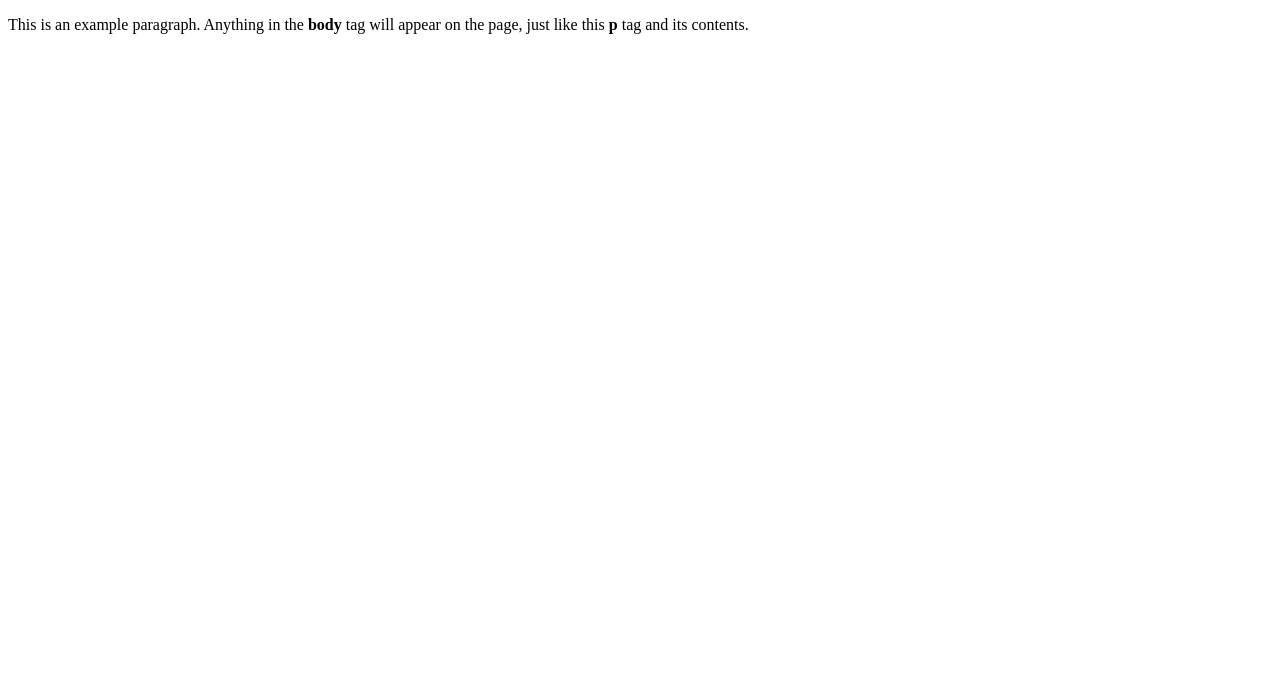
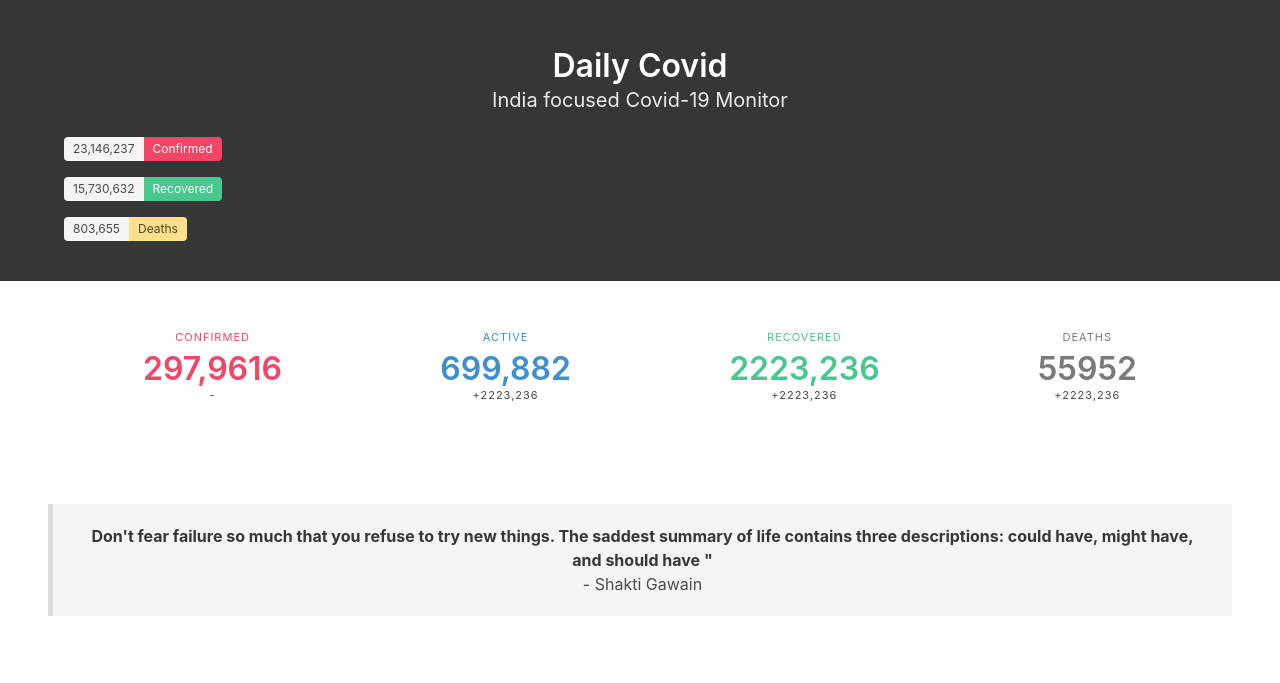
Before and after one commit to varunlakshmaiah/dailycovid.in, a website: page public/index.html in a window 1280 px wide. Drawn offline with nearby package versions, Linux system fonts and the light colour scheme.

Commit message:
ADD Body

```diff
--- a/api.js
+++ b/api.js
@@ -45,7 +45,7 @@ router.get('/covid/stats',(req,res)=>{
 })
 
 
-router.get('/quotes/qod',(req,res)=>{
+router.get('/quotes/random',(req,res)=>{
   let data =  quotes[Math.floor(Math.random() * quotes.length)];
   res.json({status:"success",data})
 })
--- a/public/index.html
+++ b/public/index.html
@@ -1,9 +1,91 @@
-<!doctype html>
+<!DOCTYPE html>
 <html>
-  <head>
-    <title>Co</title>
-  </head>
-  <body>
-    <p>This is an example paragraph. Anything in the <strong>body</strong> tag will appear on the page, just like this <strong>p</strong> tag and its contents.</p>
-  </body>
+
+<head>
+  <meta charset="utf-8">
+  <meta name="viewport" content="width=device-width, initial-scale=1">
+  <title>Hello Bulma!</title>
+  <link rel="stylesheet" href="https://cdn.jsdelivr.net/npm/bulma@0.9.0/css/bulma.min.css">
+</head>
+
+<body>
+  <section class="hero is-dark">
+    <div class="hero-body has-text-centered">
+      <div class="container">
+        <h1 class="title ">
+          Daily Covid
+        </h1>
+        <h2 class="subtitle">
+          India focused Covid-19 Monitor
+        </h2>
+        <div class="tags">
+          <div class="tags has-addons">
+            <span class="tag">23,146,237</span>
+            <span class="tag is-danger">Confirmed</span>
+          </div>
+        </div>
+        <div class="tags">
+          <div class="tags has-addons">
+            <span class="tag">15,730,632</span>
+            <span class="tag is-success">Recovered</span>
+          </div>
+        </div>
+        <div class="tags">
+          <div class="tags has-addons">
+            <span class="tag">803,655</span>
+            <span class="tag is-warning">Deaths</span>
+          </div>
+        </div>
+      </div>
+  </section>
+  <section class="section">
+    <div class="container">
+
+      <nav class="level">
+        <div class="level-item has-text-centered">
+          <div>
+            <p class="heading has-text-danger">Confirmed</p>
+            <p class="title has-text-danger">297,9616</p>
+            <p class="heading"> - </p>
+
+          </div>
+        </div>
+        <div class="level-item has-text-centered">
+          <div>
+            <p class="heading has-text-info">Active</p>
+            <p class="title has-text-info">699,882</p>
+            <p class="heading">+2223,236</p>
+
+          </div>
+        </div>
+        <div class="level-item has-text-centered">
+          <div>
+            <p class="heading has-text-success">Recovered</p>
+            <p class="title has-text-success">2223,236</p>
+            <p class="heading">+2223,236</p>
+          </div>
+        </div>
+        <div class="level-item has-text-centered ">
+          <div>
+            <p class="heading has-text-grey">Deaths</p>
+            <p class="title has-text-grey">55952</p>
+            <p class="heading">+2223,236</p>
+
+          </div>
+        </div>
+      </nav>
+    </div>
+  </section>
+  <section class="section">
+    <div class="content has-text-centered">
+      <p class="mb-0">
+        <blockquote><strong>Don't fear failure so much that you refuse to try new things. The saddest summary of life contains three descriptions: could have, might have, and should have "</strong>
+        <p>- Shakti Gawain </p>
+        </blockquote>
+      </p>
+    </div>
+  </section>
+
+</body>
+
 </html>
```
Also changed, not shown: public/insta.jpg (deleted), public/js/script.js (added).
